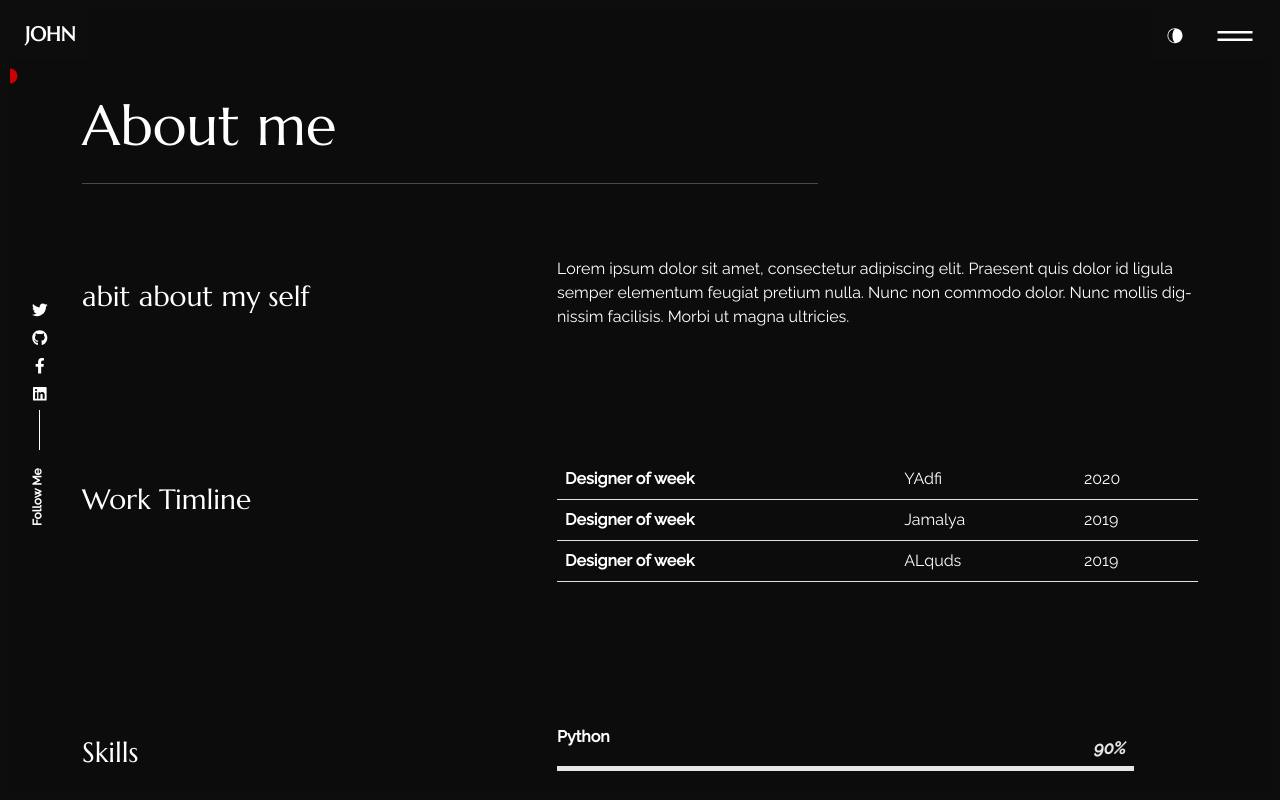
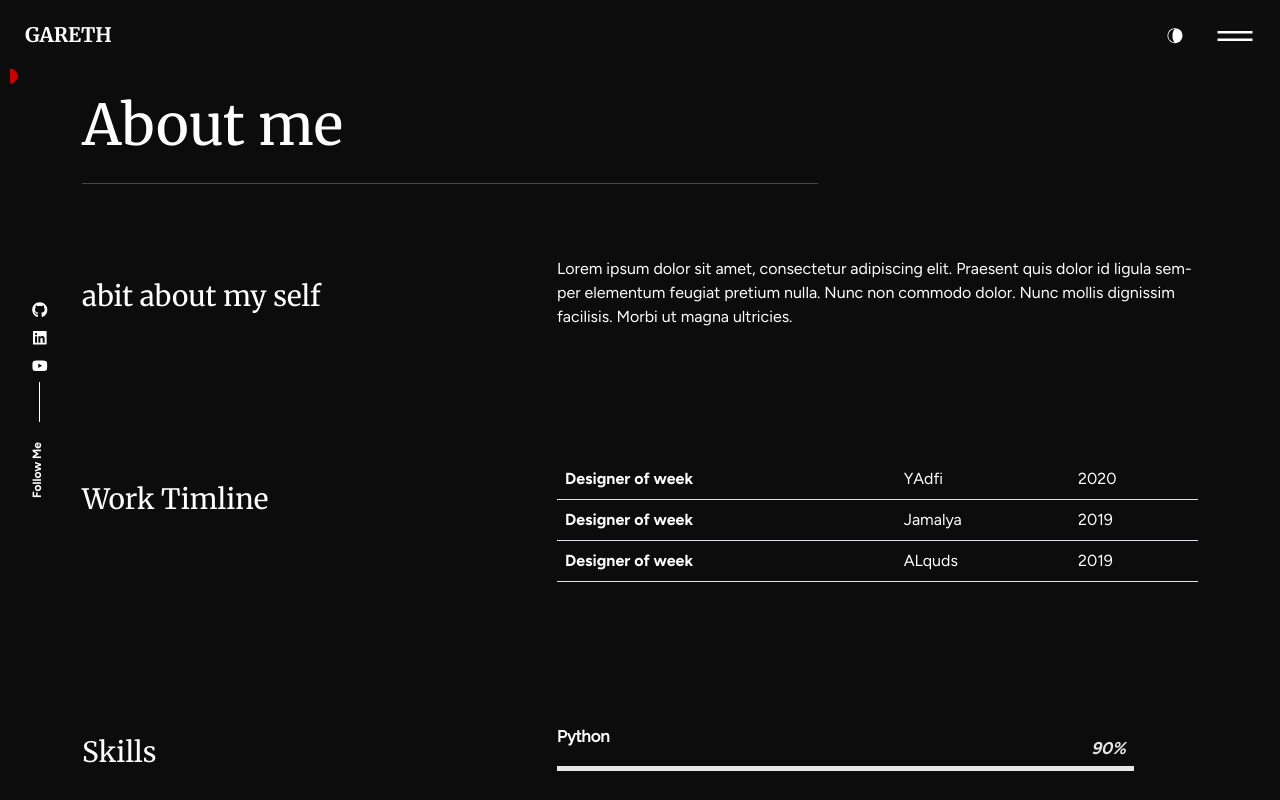
Before and after one commit to ggreenaway053/portfolio, a React (Create React App) app: page /about in a window 1280 px wide. Shown: the top 800 px of the page. Built offline with nearby package versions, Linux system fonts and the light colour scheme.

Commit message:
content edits

```diff
--- a/src/content_option.js
+++ b/src/content_option.js
@@ -1,17 +1,16 @@
-const logotext = "JOHN";
+const logotext = "GARETH";
 const meta = {
-    title: "John Doe",
-    description: "I’m John Doe data scientist _ Full stack devloper,currently working in Berlin",
+  title: "Gareth Greenaway",
+  description: "Hi! I'm Gareth, a full stack devloper from NI.",
 };
 
 const introdata = {
-    title: "I’m John Doe",
+  title: "Hello! 👋",
   animated: {
-        first: "I love coding",
-        second: "I code cool websites",
-        third: "I develop mobile apps",
+    first: "I'm Gareth",
+    second: "I'm a full-stack developer"
   },
-    description: "Lorem ipsum dolor sit amet, consectetur adipiscing elit. Sed at nisl euismod urna bibendum",
+  description: "I specialise in custom Wordpress & Shopify development.",
   your_img_url: "https://images.unsplash.com/photo-1514790193030-c89d266d5a9d",
 };
 
@@ -102,7 +101,6 @@ const dataportfolio = [{
     description: "The wisdom of life consists in the elimination of non-essentials.",
     link: "#",
   },
-
   {
     img: "https://picsum.photos/400/600/?grayscale",
     description: "The wisdom of life consists in the elimination of non-essentials.",
@@ -136,8 +134,7 @@ const dataportfolio = [{
 ];
 
 const contactConfig = {
-    YOUR_EMAIL: "name@domain.com",
-    YOUR_FONE: "(555)123-4567",
+  YOUR_EMAIL: "hi@garethgreenaway.co.uk",
   description: "Lorem ipsum dolor sit amet, consectetur adipiscing elit. Morbi vehicula eu nunc et sollicitudin. Cras pulvinar, nisi at imperdiet pharetra. ",
   // creat an emailjs.com account
   // check out this tutorial https://www.emailjs.com/docs/examples/reactjs/
@@ -147,10 +144,9 @@ const contactConfig = {
 };
 
 const socialprofils = {
-    github: "https://github.com",
-    facebook: "https://facebook.com",
-    linkedin: "https://linkedin.com",
-    twitter: "https://twitter.com",
+  github: "https://github.com/ggreenaway053",
+  youtube: "https://www.youtube.com/channel/UCWxtdcPeLmvSku67D6FT_wA",
+  linkedin: "https://www.linkedin.com/in/gareth-greenaway-6a5389141/"
 };
 export {
   meta,
--- a/src/header/style.css
+++ b/src/header/style.css
@@ -27,7 +27,7 @@
     border: unset;
     background: var(--primary-color);
     font-size: 1.25rem;
-    font-family: Marcellus;
+    font-family: 'Merriweather', Marcellus, serif;
     color: var(--text-color-2);
     line-height: 2;
     height: 50px;
@@ -180,7 +180,7 @@
     transition: color 250ms cubic-bezier(0, 0, 0.58, 1) 0s;
     padding: 4px 0px;
     text-decoration: none;
-    font-family: Marcellus;
+    font-family: 'Merriweather', Marcellus, serif;
 }
 
 .the_menu .menu_item>a:hover {
@@ -195,7 +195,7 @@
 
 .menu_footer {
     bottom: 0;
-    font-family: Marcellus;
+    font-family: 'Merriweather', Marcellus, serif;
     font-size: 14px;
     background: var(--primary-color);
 }
--- a/src/index.css
+++ b/src/index.css
@@ -1,3 +1,6 @@
+@import url('https://fonts.googleapis.com/css2?family=Figtree:wght@300;400;700&display=swap');
+@import url('https://fonts.googleapis.com/css2?family=Merriweather:wght@400;700&display=swap');
+
 :root {
     --bg-color: #0c0c0c;
     --primary-color: #0d0d0d;
@@ -30,7 +33,7 @@ body {
     overflow-y: visible;
     background-color: var(--bg-color);
     color: var(--text-color);
-    font-family: 'Raleway', sans-serif;
+    font-family: 'Figtree', Helvetica, Arial, sans-serif;
     -webkit-font-smoothing: antialiased;
     -moz-osx-font-smoothing: grayscale;
     padding-top: 60px;
@@ -42,13 +45,9 @@ ul {
     list-style: none;
 }
 
-h1,
-h2,
-h3,
-h4,
-h5,
-h6 {
-    font-family: Marcellus;
+h1, h2, h3, h4, h5, h6 {
+    font-family: 'Merriweather', Marcellus, serif;
+    font-weight: 400;
 }
 
 a,
@@ -68,10 +67,6 @@ p {
 .text_2,
 .text_2:hover {
     color: var(--text-color-2);
-}
-
-code {
-    font-family: source-code-pro, Menlo, Monaco, Consolas, 'Courier New', monospace;
 }
 
 .cursor__dot div {
--- a/src/pages/contact/index.js
+++ b/src/pages/contact/index.js
@@ -74,7 +74,7 @@ export const ContactUs = () => {
         </Helmet>
         <Row className="mb-5 mt-3 pt-md-3">
           <Col lg="8">
-            <h1 className="display-4 mb-4">Contact Me</h1>
+            <h1 className="display-4 mb-4">Get in touch</h1>
             <hr className="t_border my-4 ml-0 text-left" />
           </Col>
         </Row>
@@ -93,7 +93,6 @@ export const ContactUs = () => {
             </Alert>
           </Col>
           <Col lg="5" className="mb-5">
-            <h3 className="color_sec py-4">Get in touch</h3>
             <address>
               <strong>Email:</strong>{" "}
               <a href={`mailto:${contactConfig.YOUR_EMAIL}`}>
@@ -101,13 +100,6 @@ export const ContactUs = () => {
               </a>
               <br />
               <br />
-              {contactConfig.hasOwnProperty("YOUR_FONE") ? (
-                <p>
-                  <strong>Phone:</strong> {contactConfig.YOUR_FONE}
-                </p>
-              ) : (
-                ""
-              )}
             </address>
             <p>{contactConfig.description}</p>
           </Col>
--- a/src/pages/home/index.js
+++ b/src/pages/home/index.js
@@ -11,8 +11,12 @@ export const Home = () => {
       <section id="home" className="home">
         <Helmet>
           <meta charSet="utf-8" />
-          <title> {meta.title}</title>
+          <title>{meta.title}</title>
+          <meta name="author" content="Gareth Greenaway" />
           <meta name="description" content={meta.description} />
+
+          <link rel="icon" href="https://garethgreenaway.co.uk/newsite/wp-content/uploads/2022/10/cropped-G-Logo-Basic-192x192.png" sizes="192x192" />
+          <link rel="apple-touch-icon" href="https://garethgreenaway.co.uk/newsite/wp-content/uploads/2022/10/cropped-G-Logo-Basic-192x192.png" sizes="192x192" />
         </Helmet>
         <div className="intro_sec d-block d-lg-flex align-items-center ">
           <div
```
Also changed, not shown: 2 other files (tests, documents, lock files or other folders). Lines whose indentation alone changed are shown as unchanged.
